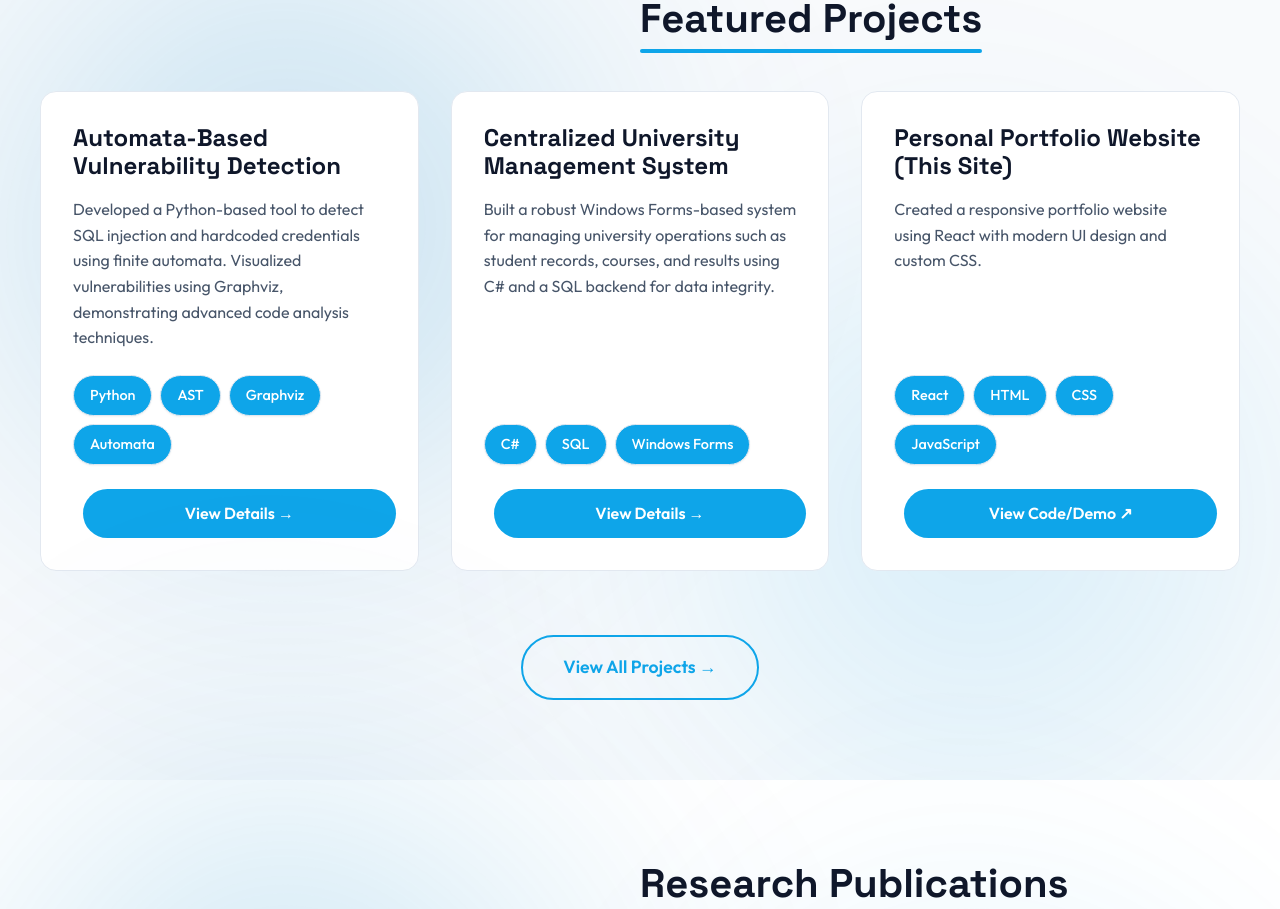
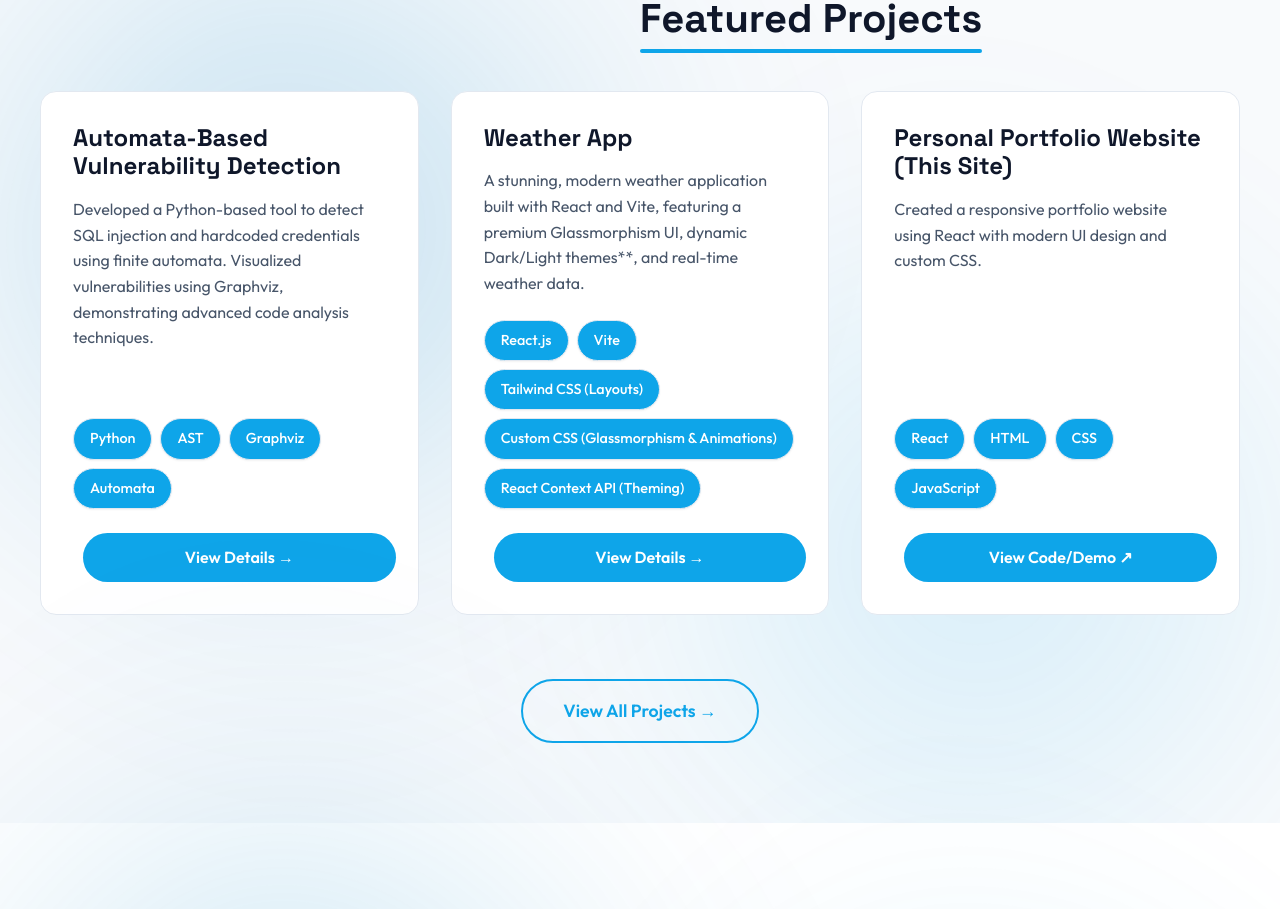
Before and after one commit to Abdullah22588/my_portfolio, a React (Vite) app: page /#/ in a window 1280 px wide. Shown: the part 960-1869 px from the top of the page. Built offline with nearby package versions, Linux system fonts and the light colour scheme.

Commit message:
updated-10

```diff
--- a/src/data/projectsData.js
+++ b/src/data/projectsData.js
@@ -10,11 +10,11 @@ const projectsData = [
     isInternal: true,
   },
   {
-    title: "Centralized University Management System",
+    title: "Weather App",
     description:
-      "Built a robust Windows Forms-based system for managing university operations such as student records, courses, and results using C# and a SQL backend for data integrity.",
-    tools: ["C#", "SQL", "Windows Forms"],
-    link: "/cums-project",
+      "A stunning, modern weather application built with React and Vite, featuring a premium Glassmorphism UI, dynamic Dark/Light themes**, and real-time weather data.",
+    tools: ["React.js", "Vite", "Tailwind CSS (Layouts)", "Custom CSS (Glassmorphism & Animations)", "React Context API (Theming)"],
+    link: "https://github.com/Abdullah22588/premium-weather-app",
     isInternal: true,
   },
   {
```
